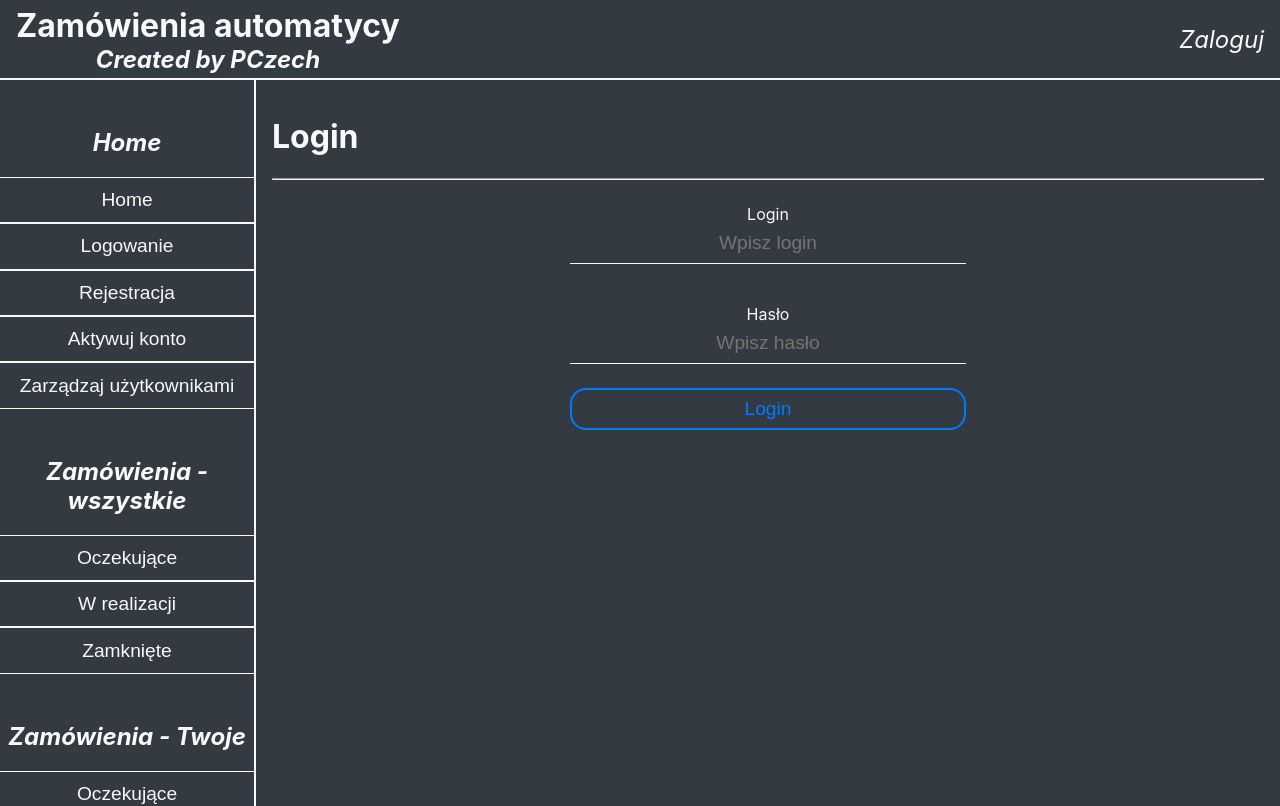
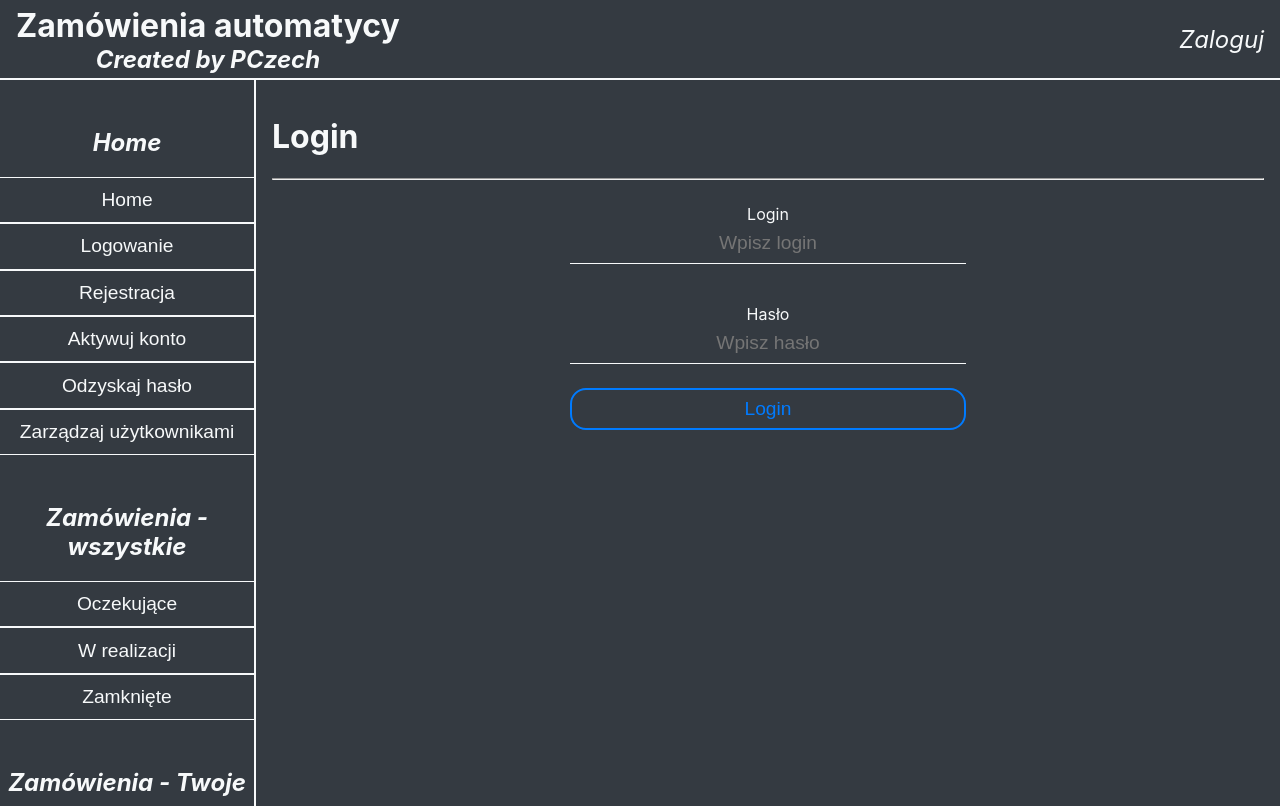
Before and after one commit to czechp/orders-frontend, a React (Create React App) app: page /login in a window 1280 px wide. Shown: the top 806 px of the page. Built offline with nearby package versions, Linux system fonts and the light colour scheme.

Commit message:
Page to restore password - wireframe

```diff
--- a/src/App.js
+++ b/src/App.js
@@ -18,6 +18,7 @@ import ForbiddenPage from "./page/ForbiddenPage/ForbiddenPage";
 import AdminGuard from "./guard/AdminGuard";
 import UsersPage from "./page/UsersPage/UsersPage";
 import UserDetailsPage from "./page/UserDetailsPage/UserDetailsPage";
+import RestorePasswordPage from "./page/RestorePasswordPage/RestorePasswordPage";
 
 export const StatementContext = React.createContext();
 export const AuthenticationContext = React.createContext();
@@ -44,6 +45,7 @@ function App() {
                                     <Route path={"/user-details"} element={<AdminGuard><UserDetailsPage/></AdminGuard>} />
                                     <Route path={"/user-confirm"} element={<ConfirmUserPage/>}/>
                                     <Route path={"/login"} element={<LoginPage/>}/>
+                                    <Route path={"/restore-password"} element={<RestorePasswordPage/>}/>
                                     <Route path={"/forbidden"} element={<ForbiddenPage/>}/>
                                 </Routes>
                             </Content>
--- a/src/layout/component/NavigationCmp.js
+++ b/src/layout/component/NavigationCmp.js
@@ -12,6 +12,7 @@ const NavigationCmp = () => {
             <NavigationButton onClick={()=>navigate("/login")}>Logowanie</NavigationButton>
             <NavigationButton onClick={()=>navigate("/register")}>Rejestracja</NavigationButton>
             <NavigationButton onClick={()=>navigate("/user-confirm")}>Aktywuj konto</NavigationButton>
+            <NavigationButton onClick={()=>navigate("/restore-password")}>Odzyskaj hasło</NavigationButton>
             <NavigationButton onClick={()=>navigate("/users")}>Zarządzaj użytkownikami</NavigationButton>
 
         </NavigationSection>
--- /dev/null
+++ b/src/page/RestorePasswordPage/RestorePasswordPage.js
@@ -0,0 +1,9 @@
+import PageCmp from "../../component/PageCmp";
+
+const RestorePasswordPage = () => {
+    return <PageCmp title="Odzyskiwanie hasła">
+
+    </PageCmp>
+}
+
+export default RestorePasswordPage;
```
